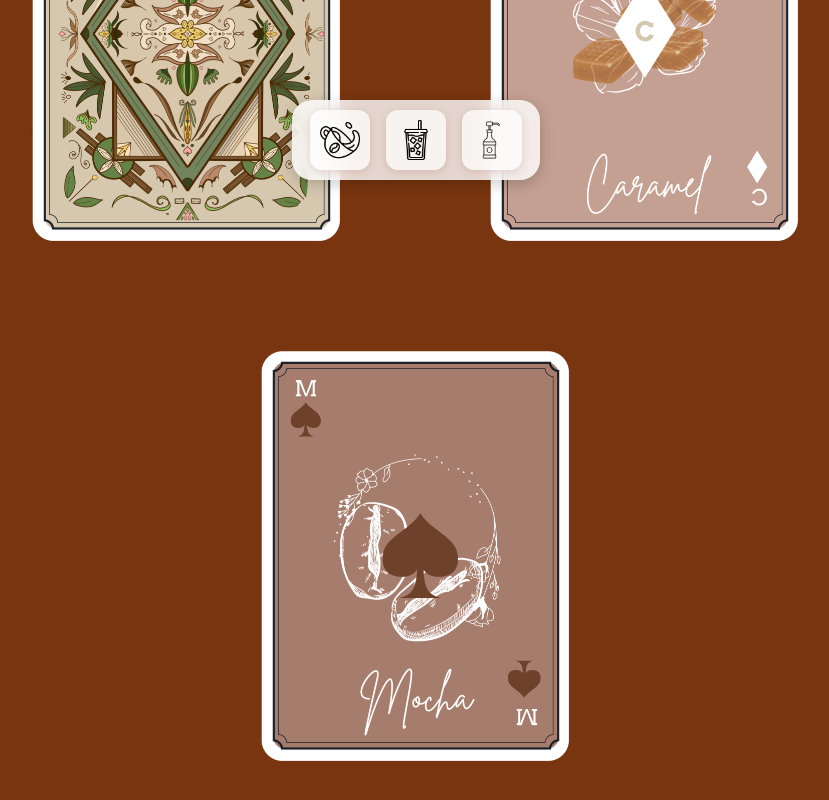
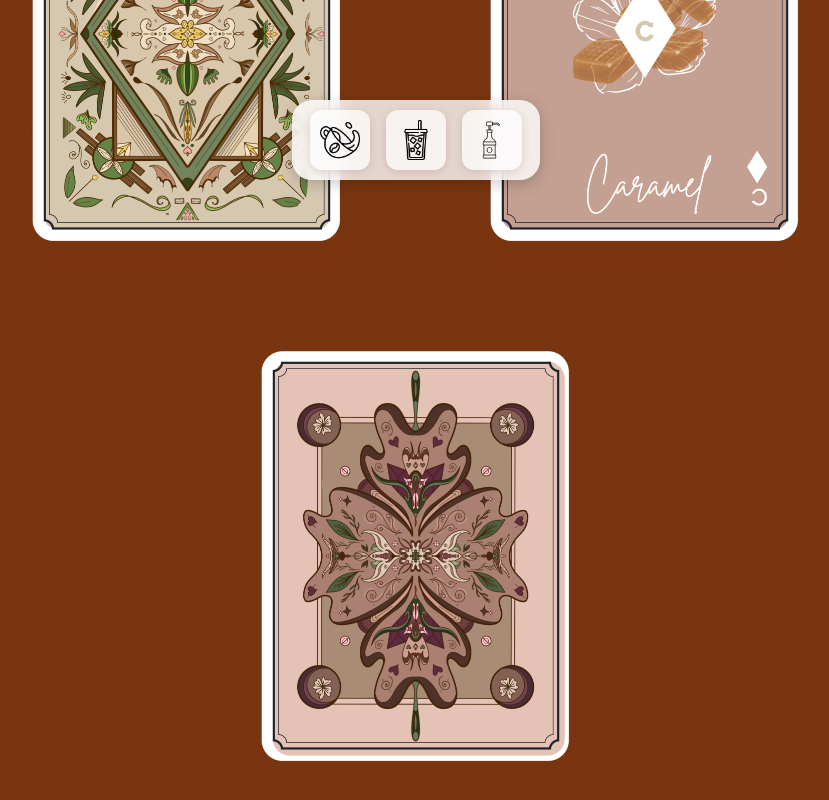
Before and after one commit to alomarramaa/coffee-card, a React (Vite) app: page /drinks in a window 1280 px wide. Shown: the part 580-1380 px from the top of the page, without its empty margins (224-1053 px from the left). Built offline with nearby package versions, Linux system fonts and the light colour scheme; a web font is replaced by a local one.

Commit message:
added mocha card

```diff
--- a/src/pages/Drinks.jsx
+++ b/src/pages/Drinks.jsx
@@ -4,6 +4,7 @@ import vanillaImage from "../cards/Vanilla.png";
 import vanillaBackImage from "../cards/Vanilla-back.png";
 import caramelBackImage from "../cards/Caramel-Back.png";
 import mochaBackImage from "../cards/Mocha-Back.png";
+import mochaFrontImage from "../cards/Mocha-Front.png"
 import { Link } from 'react-router-dom';
 
 
@@ -44,7 +45,7 @@ const Drinks = () => {
           <FlipCard frontImage={vanillaImage} backImage={vanillaBackImage} />
         </Link>{" "}
         <FlipCard frontImage={caramelBackImage} backImage={caramelBackImage} />
-        <FlipCard frontImage={mochaBackImage} backImage={mochaBackImage} />
+        <FlipCard frontImage={mochaFrontImage} backImage={mochaBackImage} />
       </div>
     </section>
   );
```
Also changed, not shown: src/cards/Mocha-Front.png (added).
